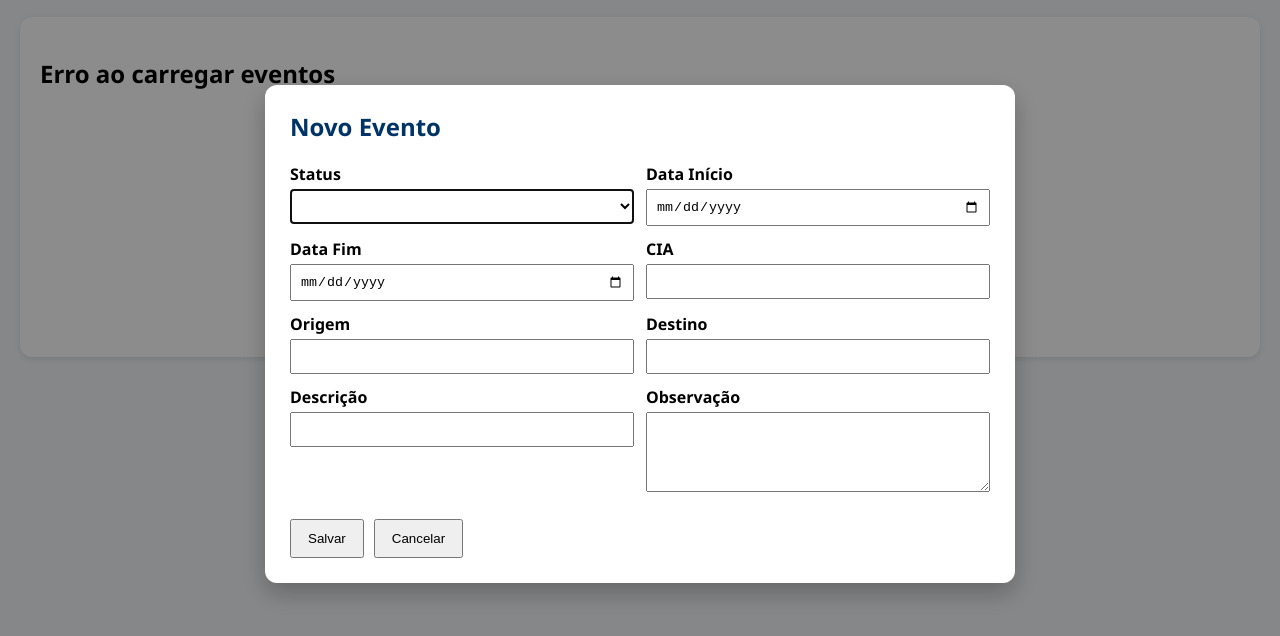
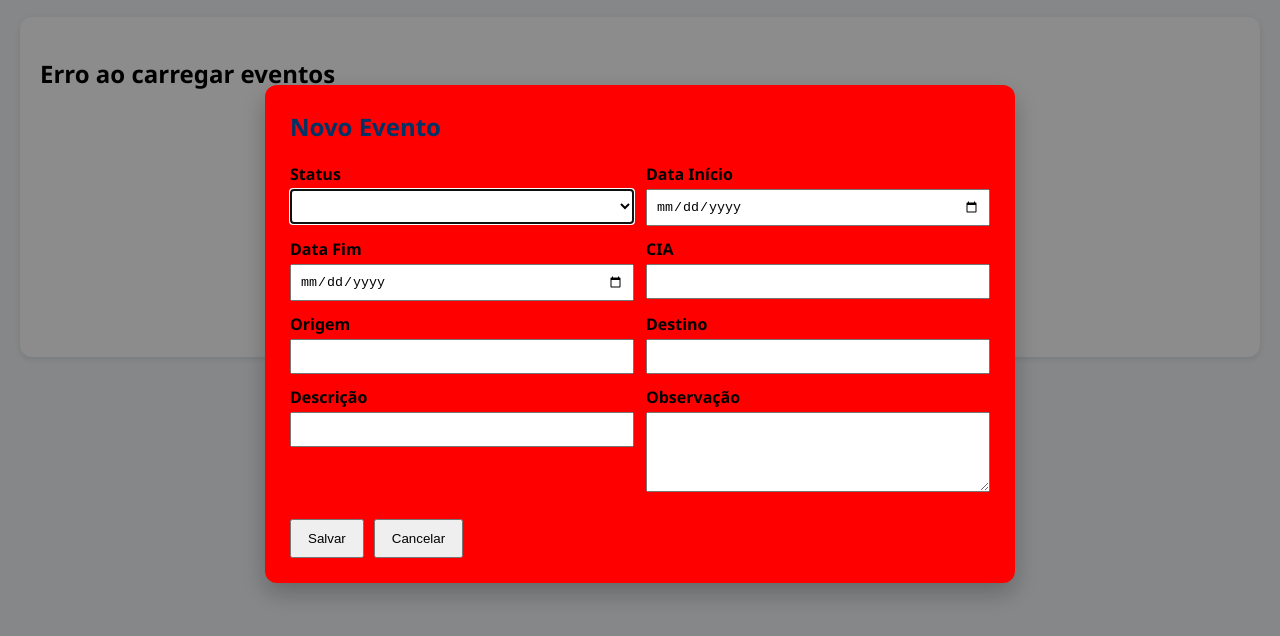
Before and after one commit to Michel552/programacao-pessoal, a plain HTML site: page index.html in a window 1280 px wide. Both pictures are taken after a click on the button "+ Novo Evento". Shown: the part 66-702 px from the top of the page. Drawn offline with nearby package versions, Linux system fonts and the light colour scheme; no server answers.

Commit message:
Update style.css

```diff
--- a/style.css
+++ b/style.css
@@ -96,3 +96,7 @@ dialog::backdrop{
 #modalEvento{
     box-shadow:0 10px 25px rgba(0,0,0,0.25);
 }
+
+#modalEvento{
+    background:red !important;
+}
```
